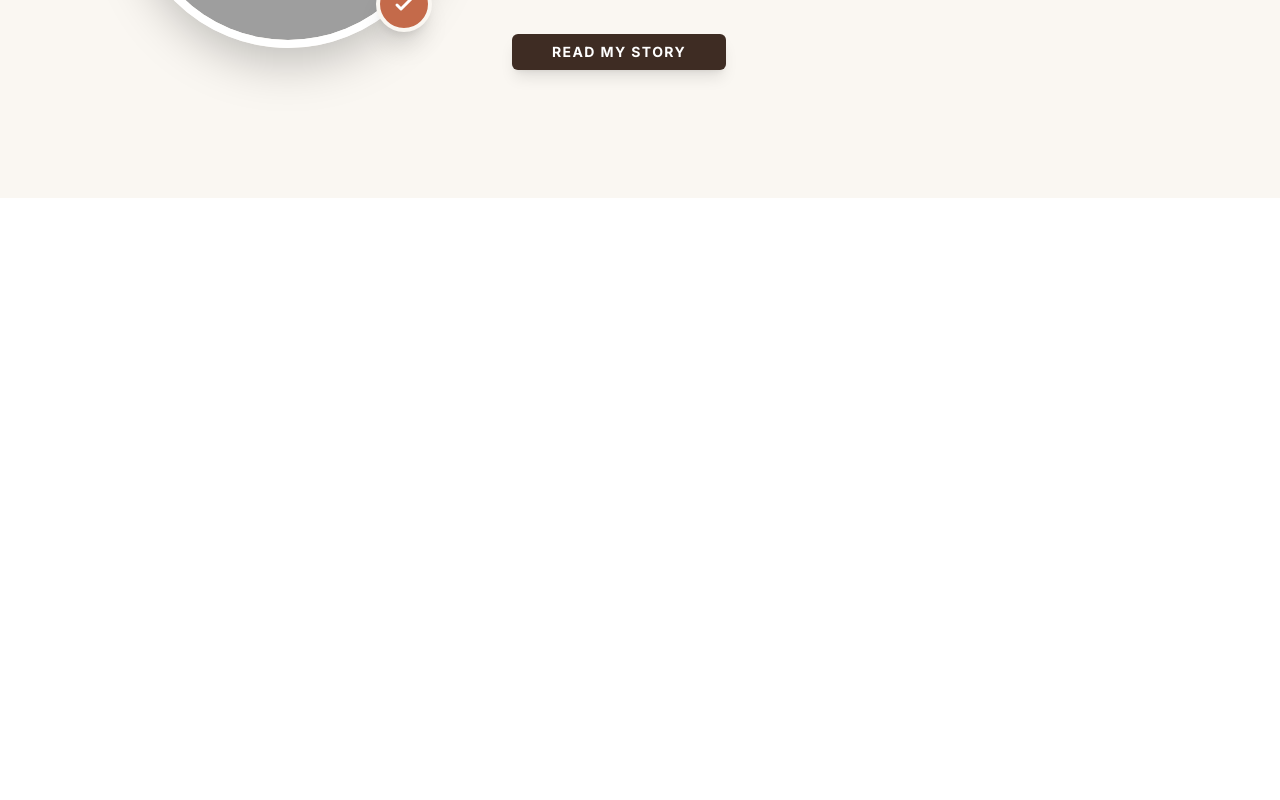
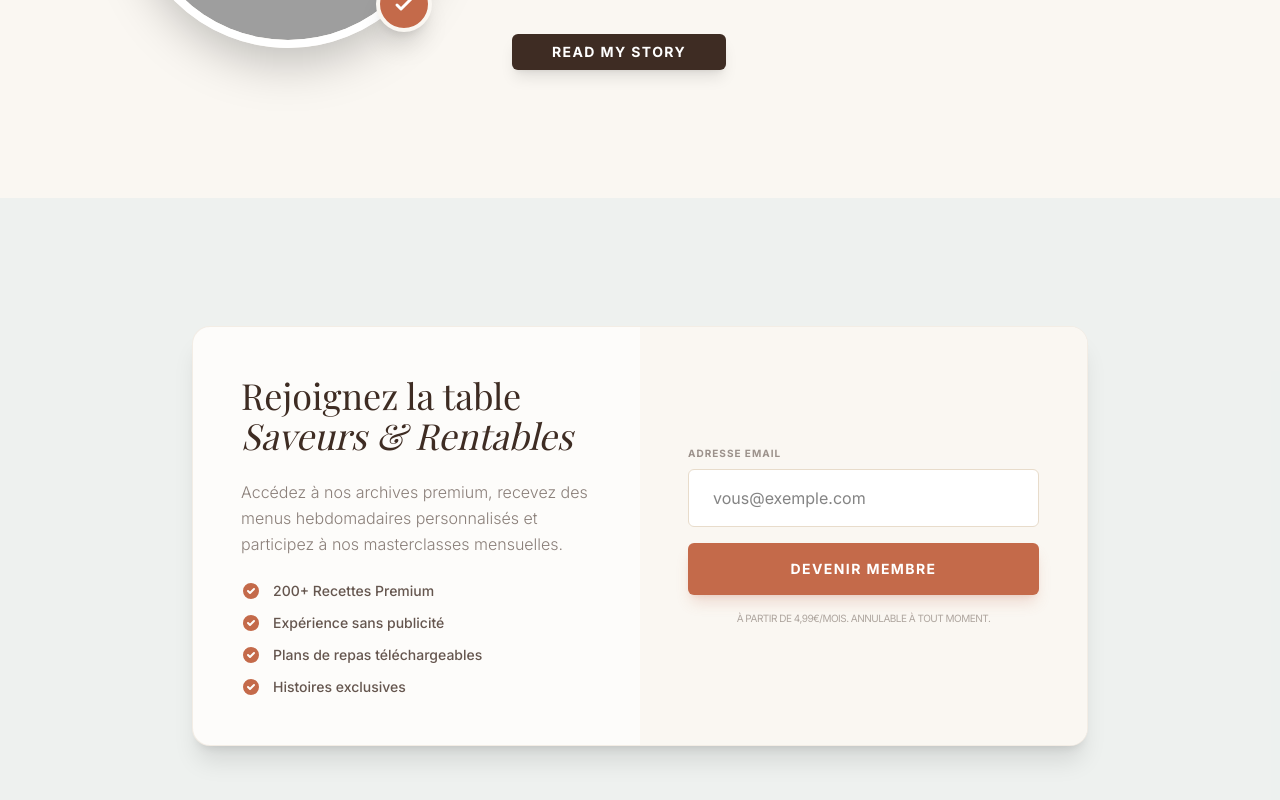
Before and after one commit to bellandry/saverur-rentable, a Next.js app: page / in a window 1280 px wide. Shown: the part 4202-5002 px from the top of the page. Before the commit the page ends 4400 px from the top, so only its background shows below. Built offline with nearby package versions, Linux system fonts and the light colour scheme; grey boxes are pictures that could not be loaded; a web font is replaced by a local one.

Commit message:
feat(layout): create newsletter component

```diff
--- a/app/page.tsx
+++ b/app/page.tsx
@@ -3,6 +3,7 @@ import Categories from "@/components/categories";
 import Collections from "@/components/collection";
 import Hero from "@/components/hero";
 import Navbar from "@/components/navbar";
+import Newsletter from "@/components/newsletter";
 import { PopularRecipes } from "@/components/recipe/popular-recipes";
 import RecipeGrid from "@/components/recipe/recipes-grid";
 import { FEATURED_RECIPES, LATEST_RECIPES, POPULAR_RECIPES } from "@/constant";
@@ -18,6 +19,7 @@ export default function Home() {
       <RecipeGrid recipes={POPULAR_RECIPES} title="Most Popular Recipes" />
       <PopularRecipes popularRecipes={FEATURED_RECIPES} />
       <About />
+      <Newsletter />
     </div>
   );
 }
--- /dev/null
+++ b/components/newsletter.tsx
@@ -0,0 +1,71 @@
+"use client";
+
+const Newsletter = () => {
+  return (
+    <section className="py-32 bg-sage/10 relative overflow-hidden">
+      <div className="container mx-auto px-6">
+        <div className="max-w-4xl mx-auto bg-white rounded-2xl shadow-xl overflow-hidden flex flex-col md:flex-row border border-beige/50">
+          <div className="md:w-1/2 p-12 space-y-6 bg-beige/10">
+            <h2 className="text-4xl font-serif text-darkBrown">
+              Rejoignez la table{" "}
+              <span className="italic">Saveurs & Rentables</span>
+            </h2>
+            <p className="text-darkBrown/60 font-light leading-relaxed">
+              Accédez à nos archives premium, recevez des menus hebdomadaires
+              personnalisés et participez à nos masterclasses mensuelles.
+            </p>
+            <ul className="space-y-3">
+              {[
+                "200+ Recettes Premium",
+                "Expérience sans publicité",
+                "Plans de repas téléchargeables",
+                "Histoires exclusives",
+              ].map((item, idx) => (
+                <li
+                  key={idx}
+                  className="flex items-center text-sm text-darkBrown/80 font-medium"
+                >
+                  <svg
+                    className="w-5 h-5 mr-3 text-terracotta"
+                    fill="currentColor"
+                    viewBox="0 0 20 20"
+                  >
+                    <path
+                      fillRule="evenodd"
+                      d="M10 18a8 8 0 100-16 8 8 0 000 16zm3.707-9.293a1 1 0 00-1.414-1.414L9 10.586 7.707 9.293a1 1 0 00-1.414 1.414l2 2a1 1 0 001.414 0l4-4z"
+                      clipRule="evenodd"
+                    ></path>
+                  </svg>
+                  {item}
+                </li>
+              ))}
+            </ul>
+          </div>
+
+          <div className="md:w-1/2 p-12 bg-cream flex flex-col justify-center">
+            <form className="space-y-4" onSubmit={(e) => e.preventDefault()}>
+              <div>
+                <label className="block text-[10px] uppercase tracking-widest text-darkBrown/50 font-bold mb-2">
+                  Adresse Email
+                </label>
+                <input
+                  type="email"
+                  placeholder="vous@exemple.com"
+                  className="w-full bg-white border border-beige py-4 px-6 focus:outline-none focus:border-terracotta transition-colors rounded-sm"
+                />
+              </div>
+              <button className="w-full bg-terracotta text-white py-4 rounded-sm text-sm font-bold shadow-lg shadow-terracotta/20 hover:bg-darkBrown transition-all uppercase tracking-widest">
+                Devenir Membre
+              </button>
+              <p className="text-[10px] text-center text-darkBrown/40 uppercase tracking-tighter">
+                À partir de 4,99€/mois. Annulable à tout moment.
+              </p>
+            </form>
+          </div>
+        </div>
+      </div>
+    </section>
+  );
+};
+
+export default Newsletter;
```
